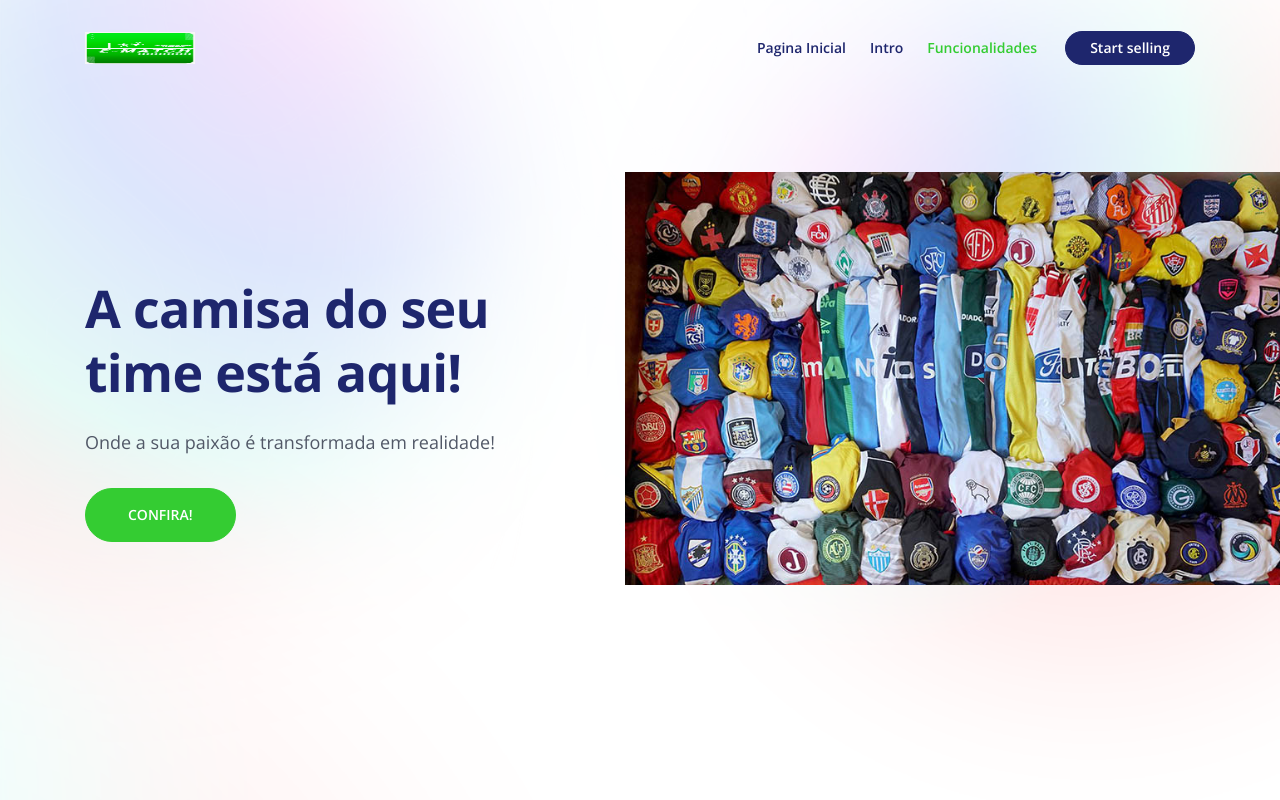
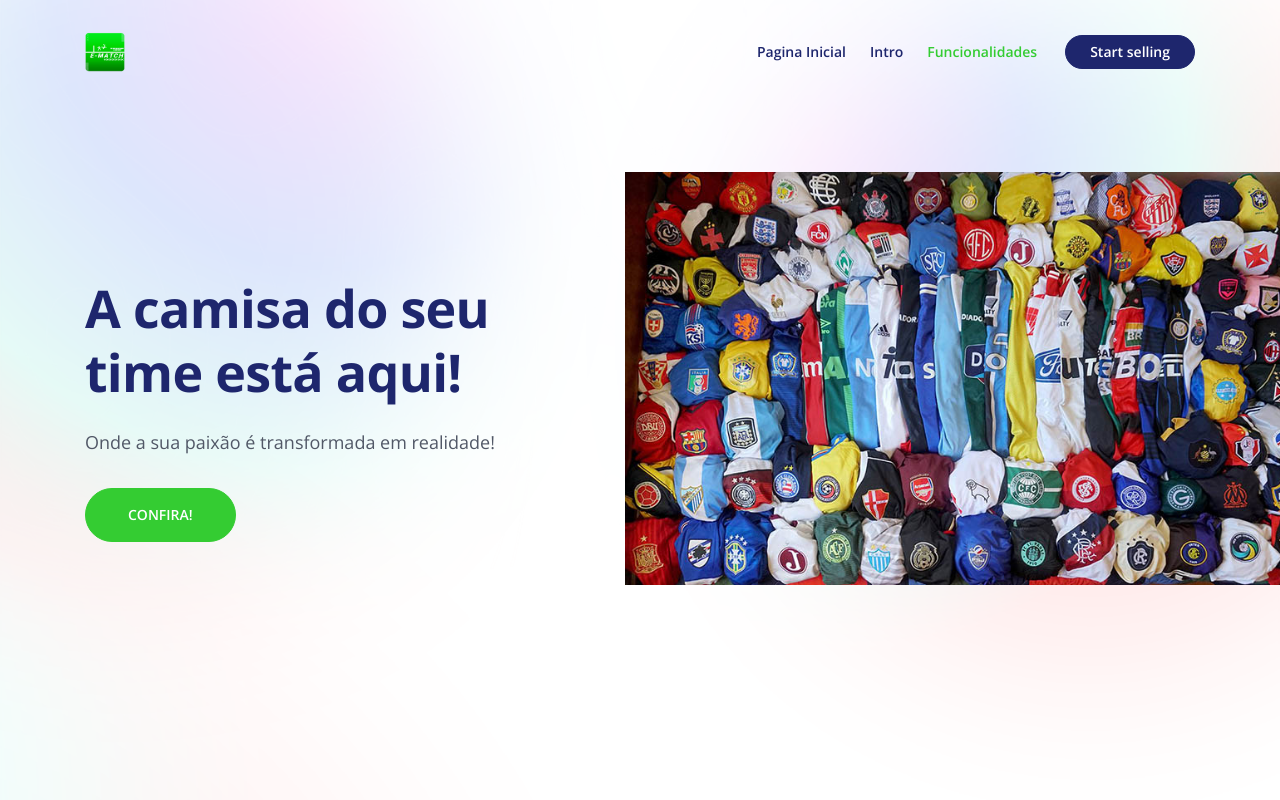
Before and after one commit to pedrohp28/landing-page-2, a plain HTML site: page landing-page-master/index.html in a window 1280 px wide. Shown: the top 800 px of the page. Drawn offline with nearby package versions, Linux system fonts and the light colour scheme.

Commit message:
Icone E-Match

```diff
--- a/landing-page-master/css/styles.css
+++ b/landing-page-master/css/styles.css
@@ -485,8 +485,8 @@ input[type='checkbox'] {
 }
 
 .navbar .logo-image img {
-    width: 110px;
-	height: 32px;
+    width: 40px;
+	height: 40px;
 }
 
 .navbar .logo-text {
--- a/landing-page-master/index.html
+++ b/landing-page-master/index.html
@@ -42,7 +42,7 @@
             <!-- <a class="navbar-brand logo-text page-scroll" href="index.html">Kora</a> -->
 
             <!-- Image Logo -->
-            <a class="navbar-brand logo-image" href="index.html"><img src="images/e_match.jpg" alt="alternative"></a>
+            <a class="navbar-brand logo-image" href="index.html"><img src="images/e_match.ico" alt="alternative"></a>
 
             <button class="navbar-toggler p-0 border-0" type="button" data-toggle="offcanvas">
                 <span class="navbar-toggler-icon"></span>
```
Also changed, not shown: landing-page-master/images/e_match.ico (added), landing-page-master/images/e_match.jpg (deleted).
